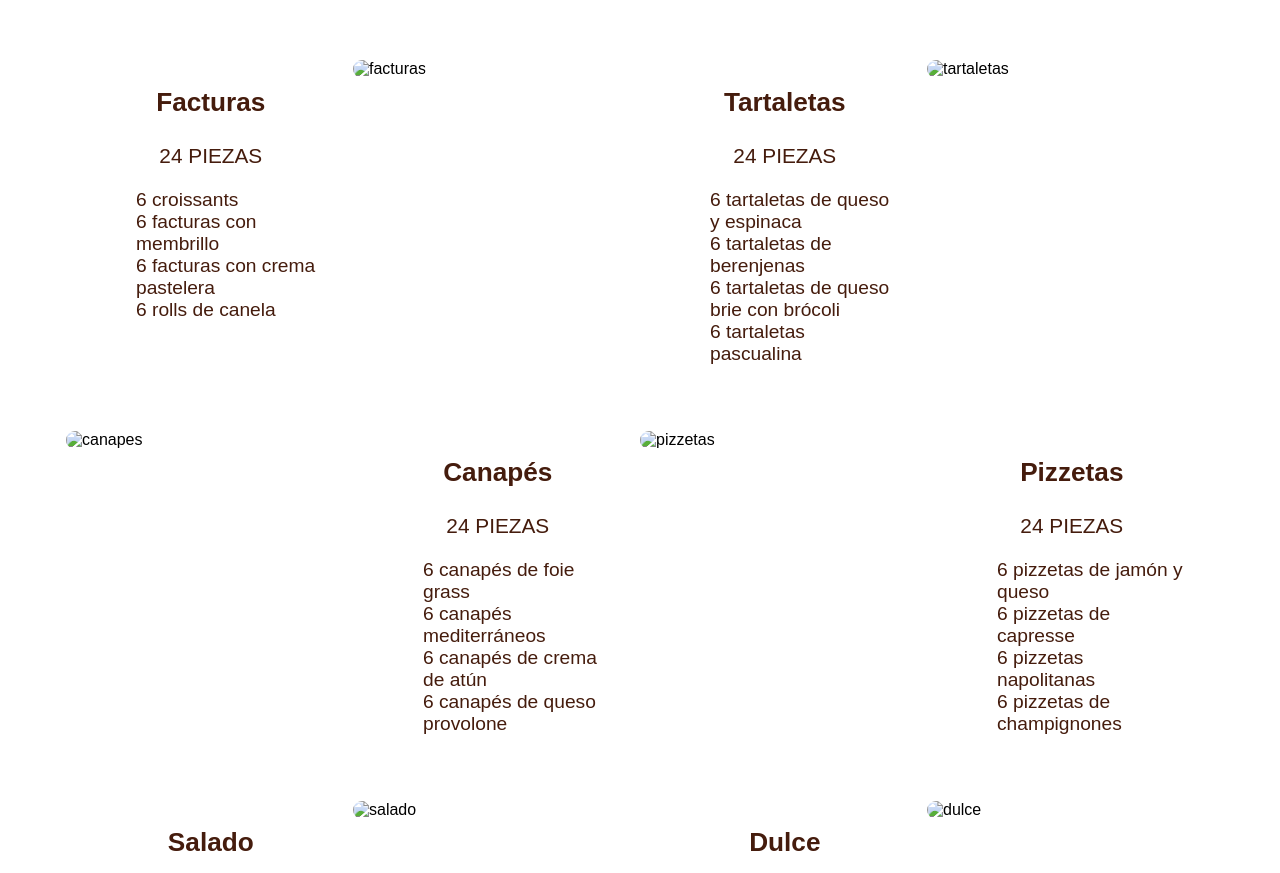
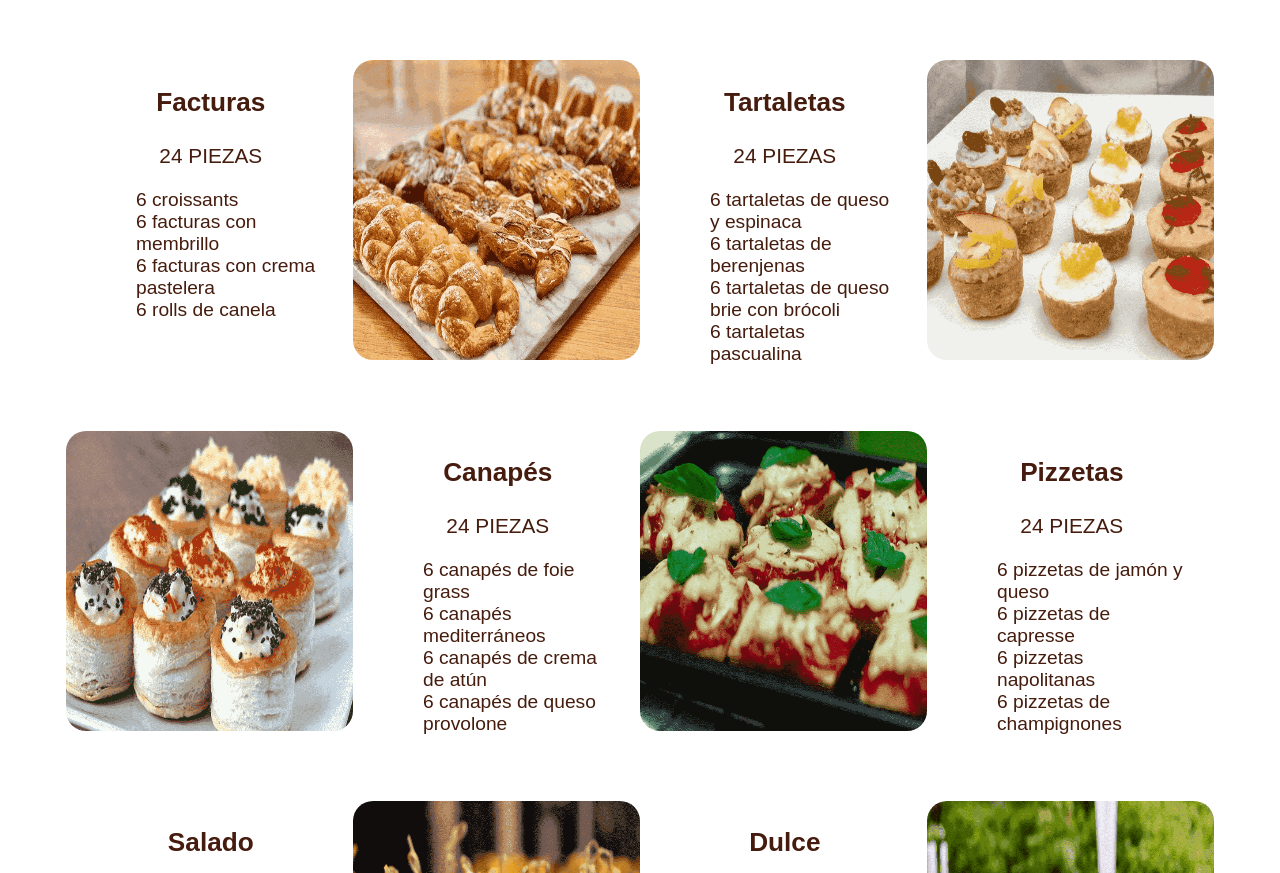
Before and after one commit to JuditHopua/Hecho_en_casa_Panaderia_integral, a plain HTML site: page pages/promos.html in a window 1280 px wide. Shown: the part 319-1192 px from the top of the page. Drawn offline with nearby package versions, Linux system fonts and the light colour scheme; the site is published under a folder, as on GitHub Pages, so addresses that start at the root find nothing; a web font is replaced by a local one.

Commit message:
Se corrigen enlaces en el index

```diff
--- a/pages/promos.html
+++ b/pages/promos.html
@@ -83,7 +83,7 @@
                             <li class="item_promo">6 rolls de canela</li>
                         </ul>
                     </div>
-                    <div><img src="/img/promos/facturas.png" alt="facturas" class="img_promos"></div>
+                    <div><img src="../img/promos/facturas.png" alt="facturas" class="img_promos"></div>
                 </div>
             </article>
             <article>
@@ -98,12 +98,12 @@
                             <li class="item_promo">6 tartaletas pascualina</li>
                         </ul>
                     </div>
-                    <div><img src="/img/promos/minitartas.png" alt="tartaletas" class="img_promos"></div>
+                    <div><img src="../img/promos/minitartas.png" alt="tartaletas" class="img_promos"></div>
                 </div>
             </article>
             <article>
                 <div class="contenedor_producto">
-                    <div><img src="/img/promos/canapes.png" alt="canapes" class="img_promos"></div>
+                    <div><img src="../img/promos/canapes.png" alt="canapes" class="img_promos"></div>
                     <div class="texto">
                         <div class="titulo_producto"><h3>Canapés</h3></div>
                         <p class="piezas">24 PIEZAS</p>
@@ -118,7 +118,7 @@
             </article>
             <article>
                 <div class="contenedor_producto">
-                    <div><img src="/img/promos/pizzetas.png" alt="pizzetas" class="img_promos"></div>
+                    <div><img src="../img/promos/pizzetas.png" alt="pizzetas" class="img_promos"></div>
                     <div class="texto">
                         <div class="titulo_producto"><h3>Pizzetas</h3></div>
                         <p class="piezas">24 PIEZAS</p>
@@ -143,7 +143,7 @@
                             <li class="item_promo">4 minipanes de jamón y queso crema</li>
                         </ul>
                     </div>
-                    <div><img src="/img/promos/salado.png" alt="salado" class="img_promos"></div>
+                    <div><img src="../img/promos/salado.png" alt="salado" class="img_promos"></div>
                 </div>
             </article>
             <article>
@@ -158,7 +158,7 @@
                             <li class="item_promo">4 mini brownies</li>
                         </ul>
                     </div>
-                    <div><img src="/img/promos/dulce.png" alt="dulce" class="img_promos"></div>
+                    <div><img src="../img/promos/dulce.png" alt="dulce" class="img_promos"></div>
                 </div>
             </article>
         </div>
```
Also changed, not shown: index.html (+3 -3 lines).
